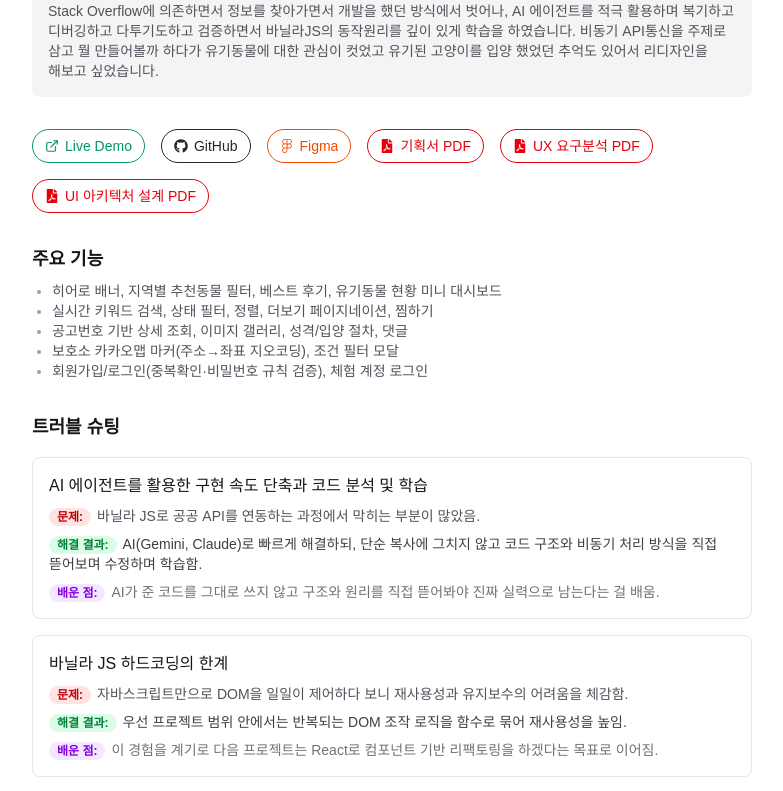
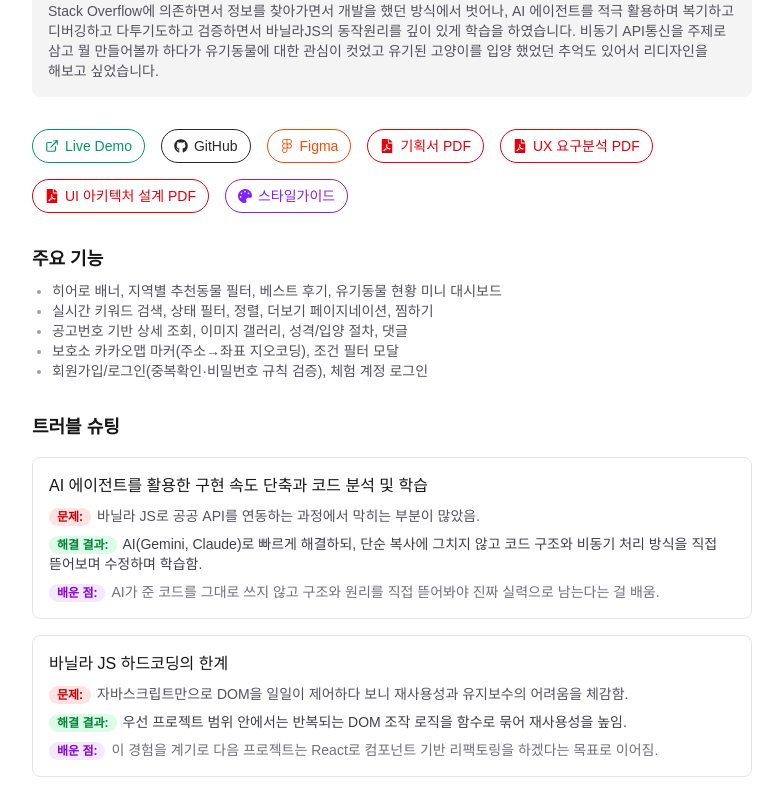
Before and after one commit to lym-bin/sangbin-dev, a Next.js app: page /projects/pawinhand in a window 1280 px wide. Shown: the part 925-1716 px from the top of the page, without its empty margins (248-1031 px from the left). Built offline with nearby package versions, Linux system fonts and the light colour scheme.

Commit message:
포인핸드 스타일가이드 라이브 페이지 링크 추가

```diff
--- a/src/app/projects/[slug]/page.tsx
+++ b/src/app/projects/[slug]/page.tsx
@@ -2,7 +2,7 @@ import { notFound } from "next/navigation";
 import { projects } from "@/data/projects";
 import TechChip from "@/components/TechChip";
 import ProjectGallery from "@/components/ProjectGallery";
-import { FaGithub, FaLightbulb, FaFilePdf } from "react-icons/fa";
+import { FaGithub, FaLightbulb, FaFilePdf, FaPalette } from "react-icons/fa";
 import ScrollHint from "@/components/ScrollHint";
 import { FiExternalLink } from "react-icons/fi";
 import { SiFigma } from "react-icons/si";
@@ -159,6 +159,17 @@ export default async function ProjectPage({
             UI 아키텍처 설계 PDF
           </a>
         )}
+        {project.links.styleGuide && (
+          <a
+            href={project.links.styleGuide}
+            target="_blank"
+            rel="noopener noreferrer"
+            className="inline-flex items-center gap-1.5 rounded-full border border-violet-600 px-3 py-1.5 text-violet-600 transition-all hover:-translate-y-0.5 hover:bg-violet-50 hover:shadow-sm dark:border-violet-400 dark:text-violet-400 dark:hover:bg-violet-950/40"
+          >
+            <FaPalette size={14} />
+            스타일가이드
+          </a>
+        )}
       </div>
       <div className="flex flex-col gap-2">
         <h2 className="text-lg font-semibold">주요 기능</h2>
--- a/src/data/projects.ts
+++ b/src/data/projects.ts
@@ -16,6 +16,7 @@ export type Project = {
     plan?: string;
     uxResearch?: string;
     architecture?: string;
+    styleGuide?: string;
   };
   features: string[];
   troubleshooting: {
@@ -58,6 +59,7 @@ export const projects: Project[] = [
       plan: "/projects/pawinhand-plan.pdf",
       uxResearch: "/projects/pawinhand-ux-research.pdf",
       architecture: "/projects/pawinhand-ui-architecture.pdf",
+      styleGuide: "https://lym-bin.github.io/styleguide.html",
     },
     features: [
       "히어로 배너, 지역별 추천동물 필터, 베스트 후기, 유기동물 현황 미니 대시보드",
```
